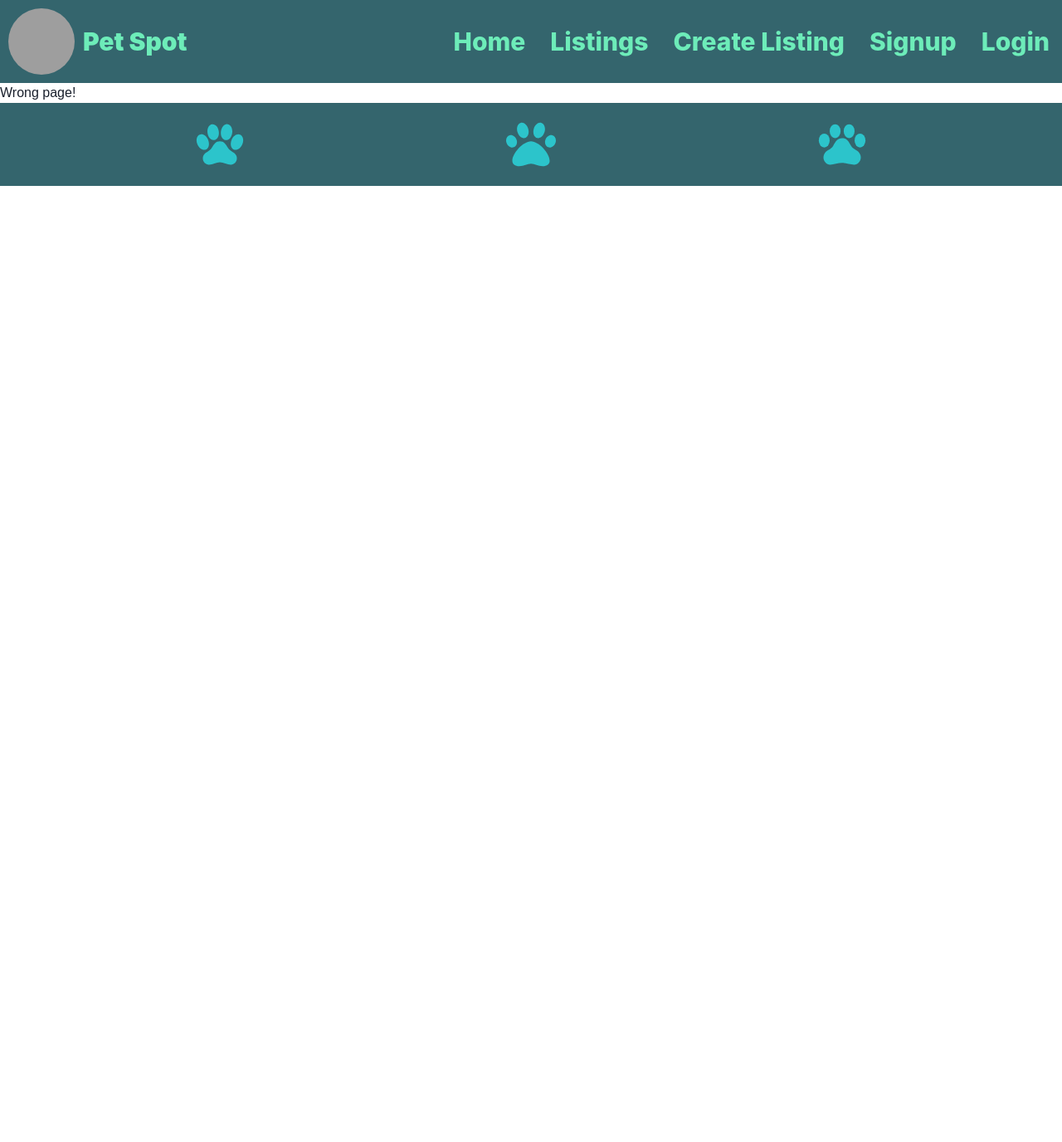
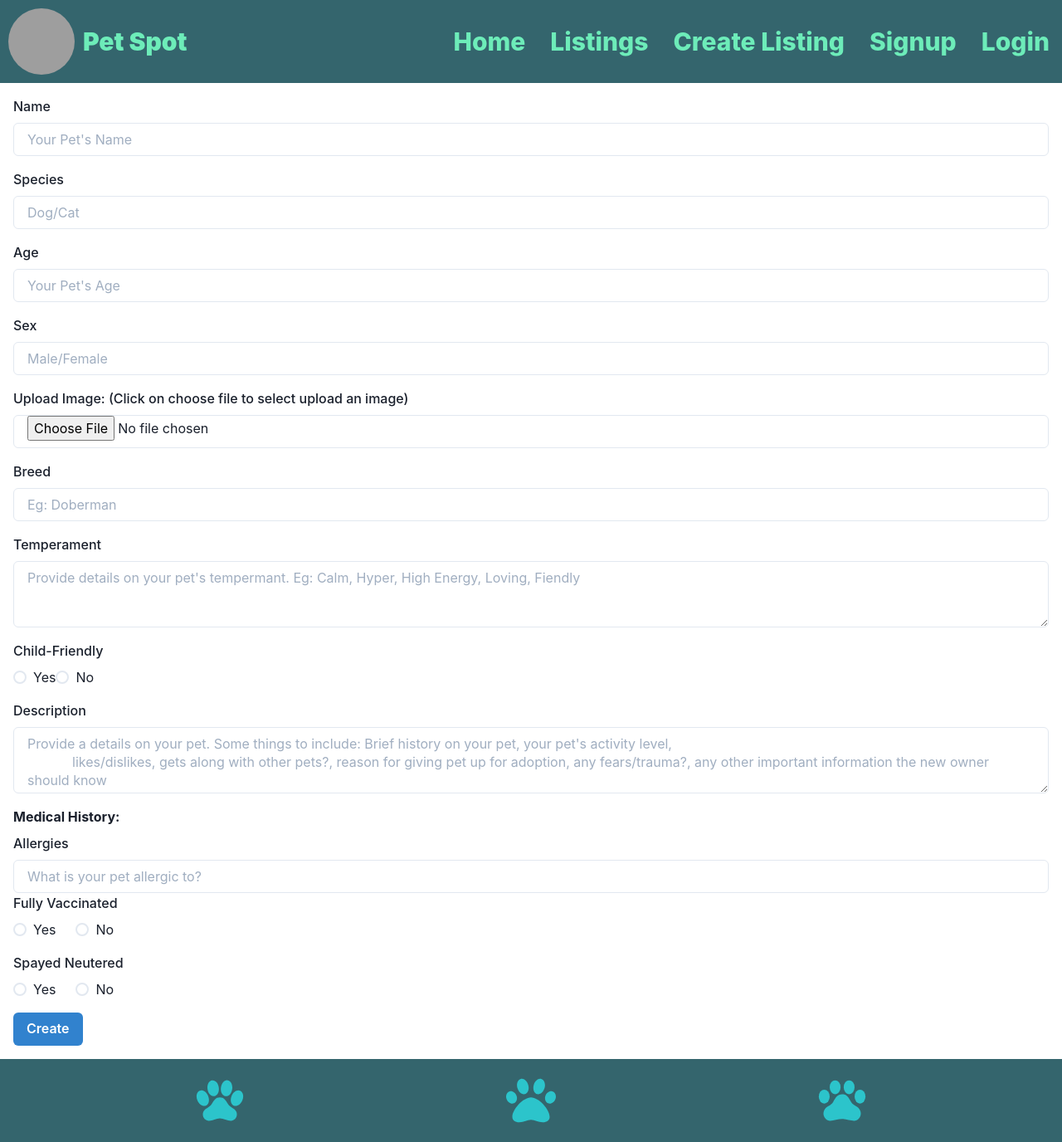
Before and after one commit to youssefkaroui/pets-spot, a React (Create React App) app in the folder client/: page /create in a window 1280 px wide. Shown: the whole page at 83% size. Before the commit the page ends 800 px from the top, so only its background shows below. Built offline with nearby package versions, Linux system fonts and the light colour scheme; grey boxes are pictures that could not be loaded.

Commit message:
Created a CreatingListing.js file, Added code to display a form for listing, added placeholders

```diff
--- a/client/src/App.js
+++ b/client/src/App.js
@@ -18,6 +18,7 @@ import Profile from "./pages/dashboard/profile";
 import YourPets from "./pages/dashboard/your-pets";
 import Navbar from "./components/Navbar";
 import Footer from "./components/Footer";
+import CreateListing from "./pages/CreateListing";
 // Construct our main GraphQL API endpoint
 const httpLink = createHttpLink({
   uri: "/graphql",
@@ -52,6 +53,7 @@ function App() {
               <Route path="/" element={<Home />} />
               <Route path="/listings" element={<Listings />} />
               <Route path="/dashboard" element={<Dashboard />} />
+              <Route path="/create" element={<CreateListing />} />
               {/* <Route
               path='/donate'
               element={<Donate />}
--- a/client/src/components/Navbar.js
+++ b/client/src/components/Navbar.js
@@ -60,7 +60,7 @@ const Navbar = () => {
           ) : (
             ""
           )}
-          <Link className="nav-link" color="primary.main" href="/create">
+          <Link to="/create" className="nav-link" color="primary.main" href="/create">
             Create Listing
           </Link>
 
--- /dev/null
+++ b/client/src/pages/CreateListing.js
@@ -0,0 +1,220 @@
+import React, { useState } from "react";
+import {
+    Box,
+    FormControl,
+    FormLabel,
+    Input,
+    Textarea,
+    Radio,
+    RadioGroup,
+    Button,
+    Checkbox,
+    HStack,
+}
+from "@chakra-ui/react";
+
+const CreateListing = () => {
+    const [imageFile, setImageFile] = useState(null);
+  const [formData, setFormData] = useState({
+    name: "",
+    species: "",
+    age: "",
+    sex: "",
+    image: "",
+    breed: "",
+    temperament: "",
+    childFriendly: false,
+    description: "",
+    active: false,
+    medicalHistory: {
+      allergies: [],
+      vaccinated: false,
+      spayedNeutered: false,
+    },
+  });
+
+  const handleChange = (e) => {
+    const { name, value, type, checked } = e.target;
+    if (name === "imageFile") {
+        setImageFile(e.target.files[0]);
+    }
+
+    else if (name === "allergies") {
+      setFormData({
+        ...formData,
+        medicalHistory: {
+          ...formData.medicalHistory,
+          allergies: formData.medicalHistory.allergies.concat(value),
+        },
+      });
+    } else {
+      setFormData((prevData) => ({
+        ...prevData,
+        [name]: type === "checkbox" ? checked : value,
+      }));
+    }
+  };
+
+  const handleSubmit = (e) => {
+    e.preventDefault();
+    // Handle form submission, e.g., send data to the server using GraphQL mutation
+    console.log(formData);
+    console.log("Image File:", imageFile);
+  };
+
+  return (
+    <Box p={4}>
+    <form onSubmit={handleSubmit}>
+    <FormControl mb={4}>
+  <FormLabel>Name</FormLabel>
+  <Input
+    type="text"
+    name="name"
+    placeholder="Your Pet's Name"
+    value={formData.name}
+    onChange={handleChange}
+  />
+</FormControl>
+
+<FormControl mb={4}>
+  <FormLabel>Species</FormLabel>
+  <Input
+    type="text"
+    name="species"
+    placeholder="Dog/Cat"
+    value={formData.species}
+    onChange={handleChange}
+  />
+</FormControl>
+
+<FormControl mb={4}>
+  <FormLabel>Age</FormLabel>
+  <Input
+    type="number"
+    name="age"
+    placeholder="Your Pet's Age"
+    value={formData.age}
+    onChange={handleChange}
+  />
+</FormControl>
+
+<FormControl mb={4}>
+  <FormLabel>Sex</FormLabel>
+  <Input
+    type="text"
+    name="sex"
+    placeholder="Male/Female"
+    value={formData.sex}
+    onChange={handleChange}
+  />
+</FormControl>
+
+<FormControl mb={4}>
+  <FormLabel>Upload Image: (Click on choose file to select upload an image)</FormLabel>
+  <Input
+    type="file"
+    name="imageFile"
+    accept="image/*"
+    onChange={handleChange}
+  />
+</FormControl>
+
+{/* To show the image in the form */}
+{imageFile && (
+  <img
+    src={URL.createObjectURL(imageFile)}
+    alt="Selected Image"
+    style={{ maxWidth: "100px" }}
+  />
+)}
+
+      <FormControl mb={4}>
+        <FormLabel>Breed</FormLabel>
+        <Input
+          type="text"
+          name="breed"
+          placeholder="Eg: Doberman"
+          value={formData.breed}
+          onChange={handleChange}
+        />
+      </FormControl>
+
+      <FormControl mb={4}>
+        <FormLabel>Temperament</FormLabel>
+        <Textarea
+          name="temperament"
+          placeholder="Provide details on your pet's tempermant. Eg: Calm, Hyper, High Energy, Loving, Fiendly"
+          value={formData.temperament}
+          onChange={handleChange}
+        />
+      </FormControl>
+
+      <FormControl mb={4}>
+        <FormLabel>Child-Friendly</FormLabel>
+        <RadioGroup name="childFriendly" value={formData.childFriendly} onChange={handleChange}>
+          <Radio value="yes">Yes</Radio>
+          <Radio value="no">No</Radio>
+        </RadioGroup>
+      </FormControl>
+
+      <FormControl mb={4}>
+          <FormLabel>Description</FormLabel>
+          <Textarea
+            name="description"
+            placeholder="Provide a details on your pet. Some things to include: Brief history on your pet, your pet's activity level,
+            likes/dislikes, gets along with other pets?, reason for giving pet up for adoption, any fears/trauma?, any other important information the new owner should know"
+            value={formData.description}
+            onChange={handleChange}
+          />
+        </FormControl>
+
+        <FormControl mb={4}>
+          <FormLabel style={{ fontWeight: "bold" }}>Medical History: </FormLabel>
+          <FormControl>
+            <FormLabel>Allergies</FormLabel>
+            <Input
+              type="text"
+              name="allergies"
+              placeholder="What is your pet allergic to?"
+              value={formData.medicalHistory.allergies.join(", ")}
+              onChange={handleChange}
+            />
+          </FormControl>
+
+          <FormControl mb={4}>
+            <FormLabel>Fully Vaccinated</FormLabel>
+            <RadioGroup
+              name="vaccinated"
+              value={formData.medicalHistory.vaccinated}
+              onChange={handleChange}
+            >
+              <HStack spacing="24px">
+                <Radio value="yes">Yes</Radio>
+                <Radio value="no">No</Radio>
+              </HStack>
+            </RadioGroup>
+          </FormControl>
+
+          <FormControl mb={4}>
+            <FormLabel>Spayed Neutered</FormLabel>
+            <RadioGroup
+              name="spayedNeutered"
+              value={formData.medicalHistory.spayedNeutered}
+              onChange={handleChange}
+            >
+              <HStack spacing="24px">
+                <Radio value="yes">Yes</Radio>
+                <Radio value="no">No</Radio>
+              </HStack>
+            </RadioGroup>
+          </FormControl>
+        </FormControl>
+      <Button type="submit" colorScheme="blue">
+        Create
+      </Button>
+    </form>
+  </Box>
+);
+};
+
+export default CreateListing;
--- a/client/src/pages/Listings.js
+++ b/client/src/pages/Listings.js
@@ -93,9 +93,9 @@ const Listings = () => {
             <Checkbox value="dog" onChange={(e) => setDogCheck(true)}>
               Dog
             </Checkbox>
-            <Checkbox value="cat" onChange={(e) => setCatCheck(true)}>
-              Cat
-            </Checkbox>
+            {/* //<Checkbox value="cat" onChange={(e) => setCatCheck(true)}>
+            //  Cat
+            //</Checkbox> */}
           </Stack>
           <Stack className="childFriendly" spacing={4} direction="row">
             <Checkbox value="childFriendly">Child Friendly</Checkbox>
```
